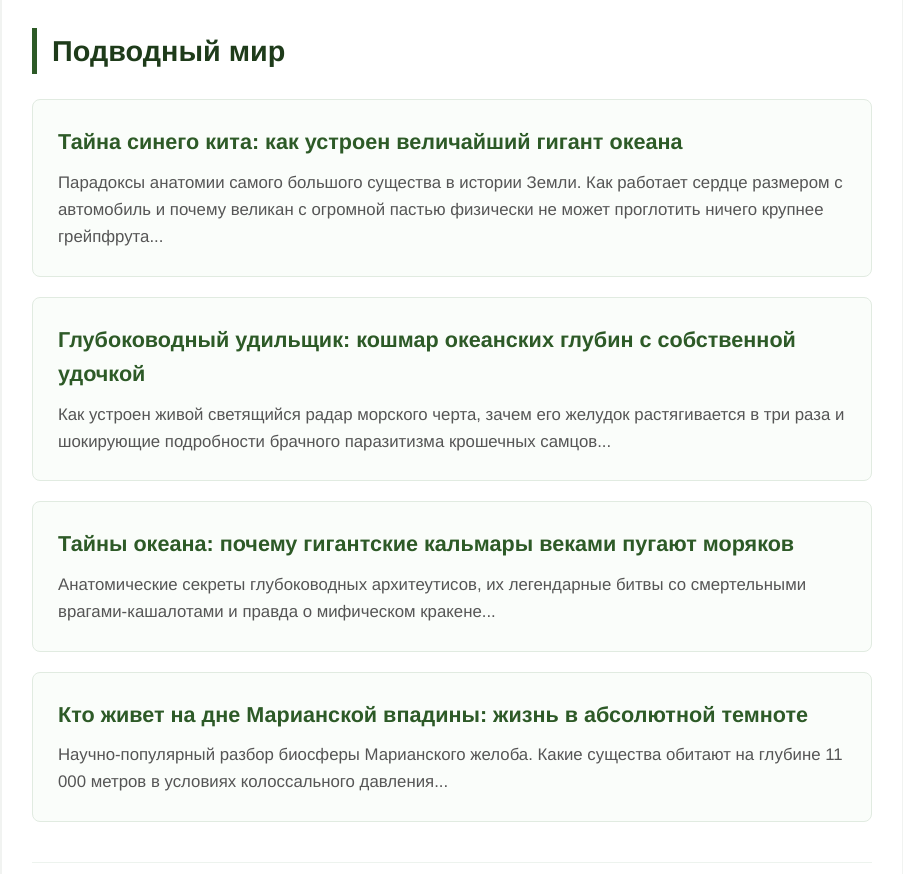
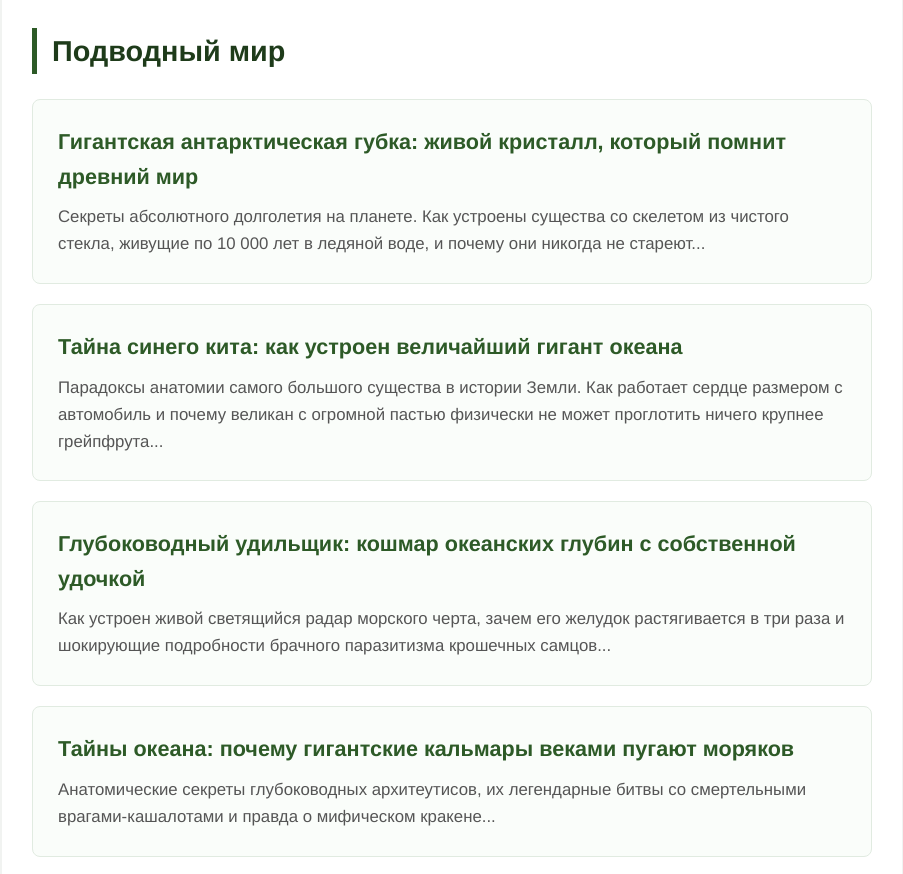
Before and after one commit to algierybadboy-droid/vmireprirody, a plain HTML site: page index.html in a window 1280 px wide. Shown: the part 1620-2494 px from the top of the page, without its empty margins (188-1091 px from the left). Drawn offline with Linux system fonts and the light colour scheme.

Commit message:
Update index.html

```diff
--- a/index.html
+++ b/index.html
@@ -126,6 +126,11 @@
         <section id="ocean">
             <h2 class="section-title">Подводный мир</h2>
                         <div class="article-card">
+                <h3><a href="antarkticheskaya-gubka.html">Гигантская антарктическая губка: живой кристалл, который помнит древний мир</a></h3>
+                <p>Секреты абсолютного долголетия на планете. Как устроены существа со скелетом из чистого стекла, живущие по 10 000 лет в ледяной воде, и почему они никогда не стареют...</p>
+            </div>
+
+                        <div class="article-card">
                 <h3><a href="tajna-sinego-kita.html">Тайна синего кита: как устроен величайший гигант океана</a></h3>
                 <p>Парадоксы анатомии самого большого существа в истории Земли. Как работает сердце размером с автомобиль и почему великан с огромной пастью физически не может проглотить ничего крупнее грейпфрута...</p>
             </div>
```
